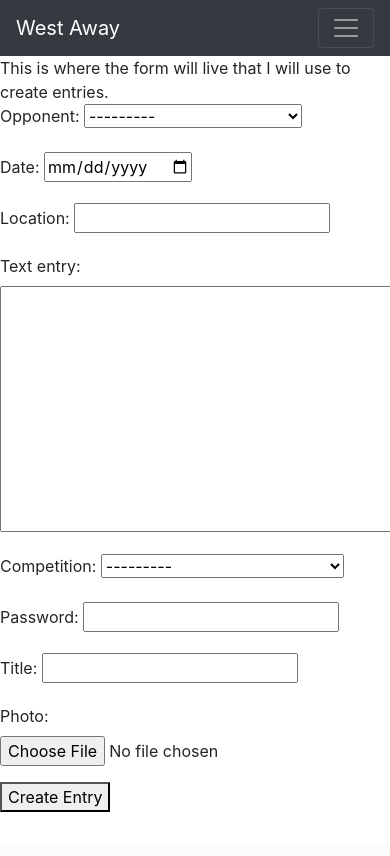
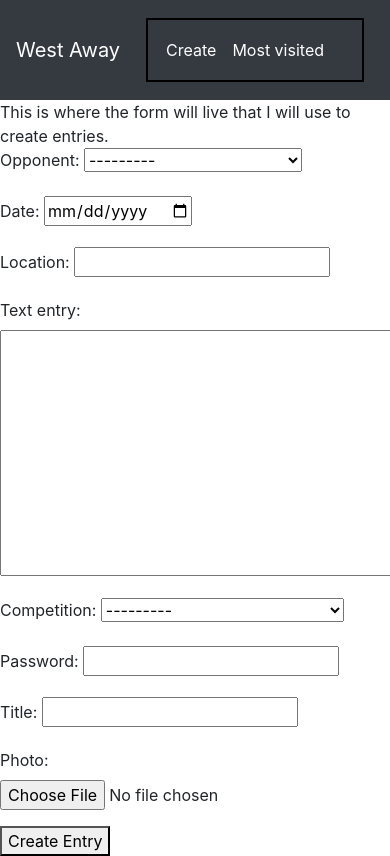
Before and after one commit to yanader/watchingwest, a Django app: page /westaway/create/ in a window 390 px wide; the page is wider, and only the part inside the window is pictured. Before the commit the page ends 812 px from the top of that part, so only its background shows below. Run offline with Django 4.2, Linux system fonts and the light colour scheme; data comes from the database, SQL or seed files in the repository; both versions use the stored data as it was after the commit.

Commit message:
navbar tweaks for mobile

```diff
--- a/contents/templates/contents/contents.html
+++ b/contents/templates/contents/contents.html
@@ -1,6 +1,7 @@
 <!DOCTYPE html>
 <html>
     <head>
+        <meta name="viewport" content="initial-scale=1, width="device-width">
         Contents Page
     </head>
     <body>
--- a/westaway/templates/westaway/layout.html
+++ b/westaway/templates/westaway/layout.html
@@ -11,11 +11,13 @@
         </title>
     </head>
     <body>
-        <nav class="navbar navbar-expand-sm navbar-dark bg-dark">
+
+
+       <nav class="navbar navbar-expand navbar-dark bg-dark">
             <a class="navbar-brand" href="{% url 'westaway:index' %}">West Away</a>
-            <button class="navbar-toggler" type="button" data-toggle="collapse" data-target="#navbarNav" aria-controls="navbarNav" aria-expanded="false" aria-label="Toggle navigation">
-              <span class="navbar-toggler-icon"></span>
-            </button>
+            <!--<button class="navbar-toggler" type="button" data-toggle="collapse" data-target="#navbarNav" aria-controls="navbarNav" aria-expanded="false" aria-label="Toggle navigation">-->
+            <!--  <span class="navbar-toggler-icon"></span>-->
+            <!--</button>-->
             <div class="collapse navbar-collapse" id="navbarNav">
               <ul class="navbar-nav">
                 <li class="nav-item active">
```
Also changed, not shown: db.sqlite3.
